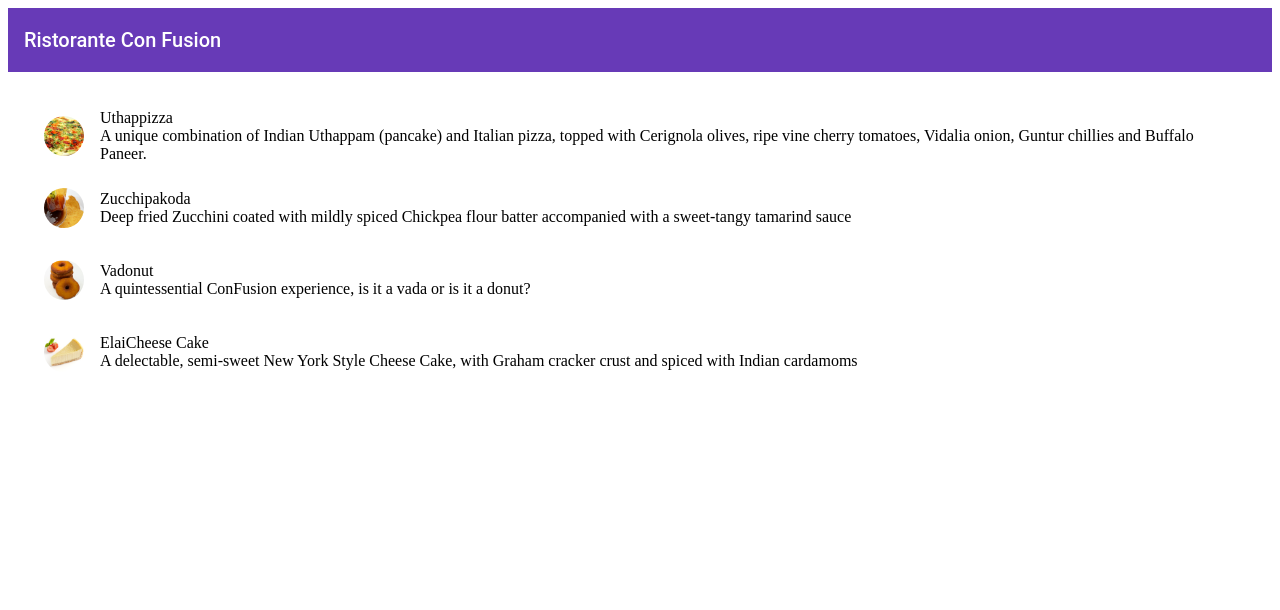
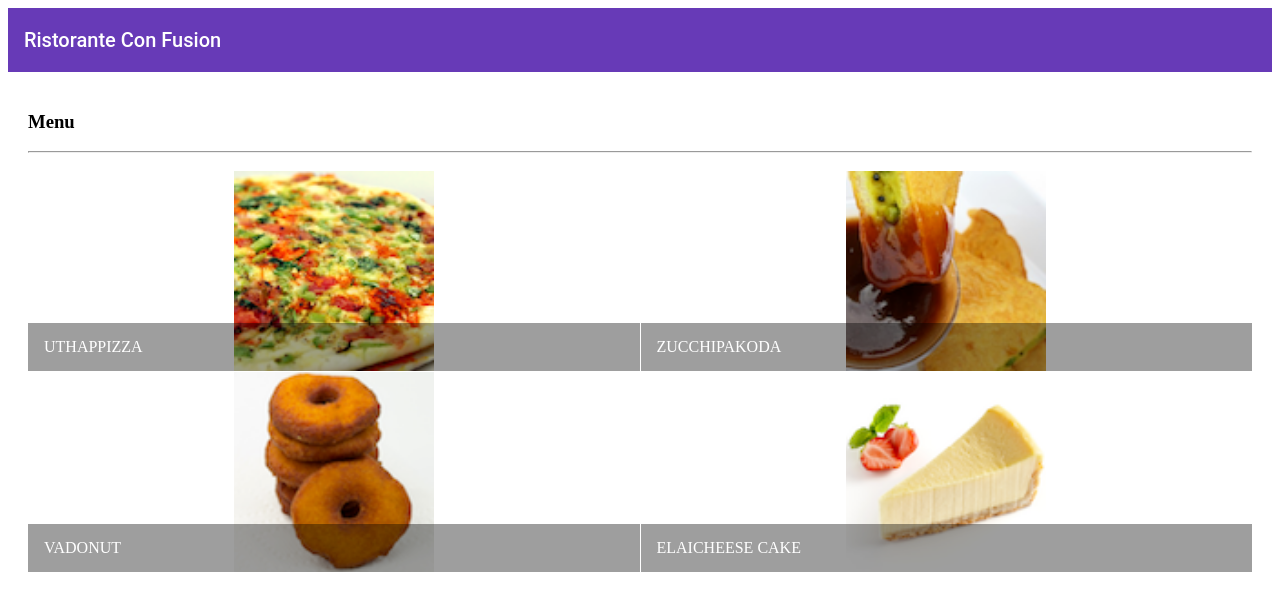
Before and after one commit to amineBenabdallah/Angular-6, an Angular app: page / in a window 1280 px wide. Shown: the top 610 px of the page. Built offline with nearby package versions, Linux system fonts and the light colour scheme.

Commit message:
data binding

```diff
--- /dev/null
+++ b/src/app/dishdetail/dishdetail.component.html
@@ -0,0 +1,41 @@
+<div class="container"
+    fxLayout="row"
+    fxLayout.sm="column"
+    fxLayout.xs="column"
+    fxLayoutAlign.gt-md="space-around center"
+    fxLayoutGap="10px"
+    fxLayoutGap.xs="0">
+
+  <div fxFlex="40">
+    <div fxFlex *ngIf="dish">
+    <mat-card>
+      <mat-card-header>
+        <mat-card-title>
+          <h3>{{dish.name | uppercase}}</h3>
+        </mat-card-title>
+      </mat-card-header>
+      <img mat-card-image src={{dish.image}} alt={{dish.name}}>
+      <mat-card-content>
+        <p>{{dish.description}}
+        </p>
+      </mat-card-content>
+      <mat-card-actions>
+        <button mat-button>LIKE</button>
+        <button mat-button>SHARE</button>
+      </mat-card-actions>
+    </mat-card>
+  </div>
+  </div>
+
+  <div fxFlex="40">
+  <mat-list fxFlex *ngIf="dish">
+    <h1 matLine> Comments </h1>
+    <mat-list-item *ngFor="let comments of dish.comments">
+     <p matLine>{{comments.comment}}</p>
+     <p matLine>{{comments.rating}} stars</p>
+     <p matLine>--{{comments.author}} {{comments.date | date}}</p>
+    </mat-list-item>
+  </mat-list>
+  </div>
+
+</div>
--- /dev/null
+++ b/src/app/dishdetail/dishdetail.component.ts
@@ -0,0 +1,20 @@
+import { Component, OnInit, Input } from '@angular/core';
+import { Dish } from '../shared/dish';
+
+
+
+@Component({
+  selector: 'app-dishdetail',
+  templateUrl: './dishdetail.component.html',
+  styleUrls: ['./dishdetail.component.scss']
+})
+export class DishdetailComponent implements OnInit {
+
+  @Input()
+  dish: Dish;
+  constructor() { }
+
+  ngOnInit() {
+  }
+
+}
--- a/src/app/menu/menu.component.html
+++ b/src/app/menu/menu.component.html
@@ -2,14 +2,24 @@
      fxLayout="column"
      fxLayoutGap="10px">
 
-  <mat-list fxFlex>
-    <mat-list-item *ngFor="let dish of dishes">
-      <img matListAvatar src={{dish.image}} alt={{dish.name}}>
-      <h1 matLine> {{dish.name}} </h1>
-      <p matLine>
-        <span> {{dish.description}} </span>
-      </p>
-    </mat-list-item>
-  </mat-list>
+  <div fxFlex>
+    <div>
+      <h3>Menu</h3>
+      <hr>
+    </div>
+  </div>
+
+  <div fxFlex>
+    <mat-grid-list cols="2" rowHeight="200px">
+      <mat-grid-tile *ngFor="let dish of dishes" (click) = "onSelect(dish)">
+        <img height="200px" src={{dish.image}} alt={{dish.name}}>
+        <mat-grid-tile-footer>
+          <h1>{{dish.name | uppercase}}</h1>
+        </mat-grid-tile-footer>
+      </mat-grid-tile>
+    </mat-grid-list>
+  </div>
+  <app-dishdetail [dish] = "selectedDish"></app-dishdetail>
+
 
 </div>
--- a/src/app/menu/menu.component.ts
+++ b/src/app/menu/menu.component.ts
@@ -1,5 +1,7 @@
 import { Component, OnInit } from '@angular/core';
 import { Dish } from '../shared/dish';
+import { DISHES } from '../shared/dishes';
+
 
 @Component({
   selector: 'app-menu',
@@ -8,53 +10,15 @@
 })
 export class MenuComponent implements OnInit {
 
-  dishes: Dish[] = [
-    {
-      id: '0',
-      name: 'Uthappizza',
-      image: '/assets/images/uthappizza.png',
-      category: 'mains',
-      featured: true,
-      label: 'Hot',
-      price: '4.99',
-      // tslint:disable-next-line:max-line-length
-      description: 'A unique combination of Indian Uthappam (pancake) and Italian pizza, topped with Cerignola olives, ripe vine cherry tomatoes, Vidalia onion, Guntur chillies and Buffalo Paneer.'
-    },
-    {
-      id: '1',
-      name: 'Zucchipakoda',
-      image: '/assets/images/zucchipakoda.png',
-      category: 'appetizer',
-      featured: false,
-      label: '',
-      price: '1.99',
-      description: 'Deep fried Zucchini coated with mildly spiced Chickpea flour batter accompanied with a sweet-tangy tamarind sauce'
-    },
-    {
-      id: '2',
-      name: 'Vadonut',
-      image: '/assets/images/vadonut.png',
-      category: 'appetizer',
-      featured: false,
-      label: 'New',
-      price: '1.99',
-      description: 'A quintessential ConFusion experience, is it a vada or is it a donut?'
-    },
-    {
-      id: '3',
-      name: 'ElaiCheese Cake',
-      image: '/assets/images/elaicheesecake.png',
-      category: 'dessert',
-      featured: false,
-      label: '',
-      price: '2.99',
-      description: 'A delectable, semi-sweet New York Style Cheese Cake, with Graham cracker crust and spiced with Indian cardamoms'
-    }
-   ];
+  dishes: Dish[] = DISHES;
+  selectedDish: Dish;
 
   constructor() { }
 
   ngOnInit() {
   }
 
+  onSelect(dish: Dish) {
+    this.selectedDish = dish;
+  }
 }
--- /dev/null
+++ b/src/app/shared/comment.ts
@@ -0,0 +1,6 @@
+export class Comment {
+    rating: number;
+    comment: string;
+    author: string;
+    date: string;
+}
--- a/src/app/shared/dish.ts
+++ b/src/app/shared/dish.ts
@@ -1,3 +1,4 @@
+import { Comment } from './comment';
 export class Dish {
     id: string;
     name: string;
@@ -7,4 +8,5 @@
     label: string;
     price: string;
     description: string;
+    comments: Comment[];
 }
--- /dev/null
+++ b/src/app/shared/dishes.ts
@@ -0,0 +1,173 @@
+import { Dish } from './dish';
+
+export const DISHES: Dish[] = [
+    {
+        id: '0',
+        name: 'Uthappizza',
+        image: '/assets/images/uthappizza.png',
+        category: 'mains',
+        featured: true,
+        label: 'Hot',
+        price: '4.99',
+        // tslint:disable-next-line:max-line-length
+        description: 'A unique combination of Indian Uthappam (pancake) and Italian pizza, topped with Cerignola olives, ripe vine cherry tomatoes, Vidalia onion, Guntur chillies and Buffalo Paneer.',
+        comments: [
+            {
+                rating: 5,
+                comment: 'Imagine all the eatables, living in conFusion!',
+                author: 'John Lemon',
+                date: '2012-10-16T17:57:28.556094Z'
+            },
+            {
+                rating: 4,
+                comment: 'Sends anyone to heaven, I wish I could get my mother-in-law to eat it!',
+                author: 'Paul McVites',
+                date: '2014-09-05T17:57:28.556094Z'
+            },
+            {
+                rating: 3,
+                comment: 'Eat it, just eat it!',
+                author: 'Michael Jaikishan',
+                date: '2015-02-13T17:57:28.556094Z'
+            },
+            {
+                rating: 4,
+                comment: 'Ultimate, Reaching for the stars!',
+                author: 'Ringo Starry',
+                date: '2013-12-02T17:57:28.556094Z'
+            },
+            {
+                rating: 2,
+                comment: 'It\'s your birthday, we\'re gonna party!',
+                author: '25 Cent',
+                date: '2011-12-02T17:57:28.556094Z'
+            }
+        ]
+    },
+    {
+        id: '1',
+        name: 'Zucchipakoda',
+        image: '/assets/images/zucchipakoda.png',
+        category: 'appetizer',
+        featured: false,
+        label: '',
+        price: '1.99',
+        description: 'Deep fried Zucchini coated with mildly spiced Chickpea flour batter accompanied with a sweet-tangy tamarind sauce',
+        comments: [
+            {
+                rating: 5,
+                comment: 'Imagine all the eatables, living in conFusion!',
+                author: 'John Lemon',
+                date: '2012-10-16T17:57:28.556094Z'
+            },
+            {
+                rating: 4,
+                comment: 'Sends anyone to heaven, I wish I could get my mother-in-law to eat it!',
+                author: 'Paul McVites',
+                date: '2014-09-05T17:57:28.556094Z'
+            },
+            {
+                rating: 3,
+                comment: 'Eat it, just eat it!',
+                author: 'Michael Jaikishan',
+                date: '2015-02-13T17:57:28.556094Z'
+            },
+            {
+                rating: 4,
+                comment: 'Ultimate, Reaching for the stars!',
+                author: 'Ringo Starry',
+                date: '2013-12-02T17:57:28.556094Z'
+            },
+            {
+                rating: 2,
+                comment: 'It\'s your birthday, we\'re gonna party!',
+                author: '25 Cent',
+                date: '2011-12-02T17:57:28.556094Z'
+            }
+        ]
+    },
+    {
+        id: '2',
+        name: 'Vadonut',
+        image: '/assets/images/vadonut.png',
+        category: 'appetizer',
+        featured: false,
+        label: 'New',
+        price: '1.99',
+        description: 'A quintessential ConFusion experience, is it a vada or is it a donut?',
+        comments: [
+            {
+                rating: 5,
+                comment: 'Imagine all the eatables, living in conFusion!',
+                author: 'John Lemon',
+                date: '2012-10-16T17:57:28.556094Z'
+            },
+            {
+                rating: 4,
+                comment: 'Sends anyone to heaven, I wish I could get my mother-in-law to eat it!',
+                author: 'Paul McVites',
+                date: '2014-09-05T17:57:28.556094Z'
+            },
+            {
+                rating: 3,
+                comment: 'Eat it, just eat it!',
+                author: 'Michael Jaikishan',
+                date: '2015-02-13T17:57:28.556094Z'
+            },
+            {
+                rating: 4,
+                comment: 'Ultimate, Reaching for the stars!',
+                author: 'Ringo Starry',
+                date: '2013-12-02T17:57:28.556094Z'
+            },
+            {
+                rating: 2,
+                comment: 'It\'s your birthday, we\'re gonna party!',
+                author: '25 Cent',
+                date: '2011-12-02T17:57:28.556094Z'
+            }
+        ]
+    },
+    {
+        id: '3',
+        name: 'ElaiCheese Cake',
+        image: '/assets/images/elaicheesecake.png',
+        category: 'dessert',
+        featured: false,
+        label: '',
+        price: '2.99',
+        description: 'A delectable, semi-sweet New York Style Cheese Cake, with Graham cracker crust and spiced with Indian cardamoms',
+        comments: [
+            {
+                rating: 5,
+                comment: 'Imagine all the eatables, living in conFusion!',
+                author: 'John Lemon',
+                date: '2012-10-16T17:57:28.556094Z'
+            },
+            {
+                rating: 4,
+                comment: 'Sends anyone to heaven, I wish I could get my mother-in-law to eat it!',
+                author: 'Paul McVites',
+                date: '2014-09-05T17:57:28.556094Z'
+            },
+            {
+                rating: 3,
+                comment: 'Eat it, just eat it!',
+                author: 'Michael Jaikishan',
+                date: '2015-02-13T17:57:28.556094Z'
+            },
+            {
+                rating: 4,
+                comment: 'Ultimate, Reaching for the stars!',
+                author: 'Ringo Starry',
+                date: '2013-12-02T17:57:28.556094Z'
+            },
+            {
+                rating: 2,
+                comment: 'It\'s your birthday, we\'re gonna party!',
+                author: '25 Cent',
+                date: '2011-12-02T17:57:28.556094Z'
+            }
+        ]
+    }
+];
```
Also changed, not shown: src/app/app.module.ts (+9 -1 lines), src/app/app.component.html (line endings or trailing spaces), src/app/dishdetail/dishdetail.component.scss (added), 1 other file (tests, documents, lock files or other folders).
